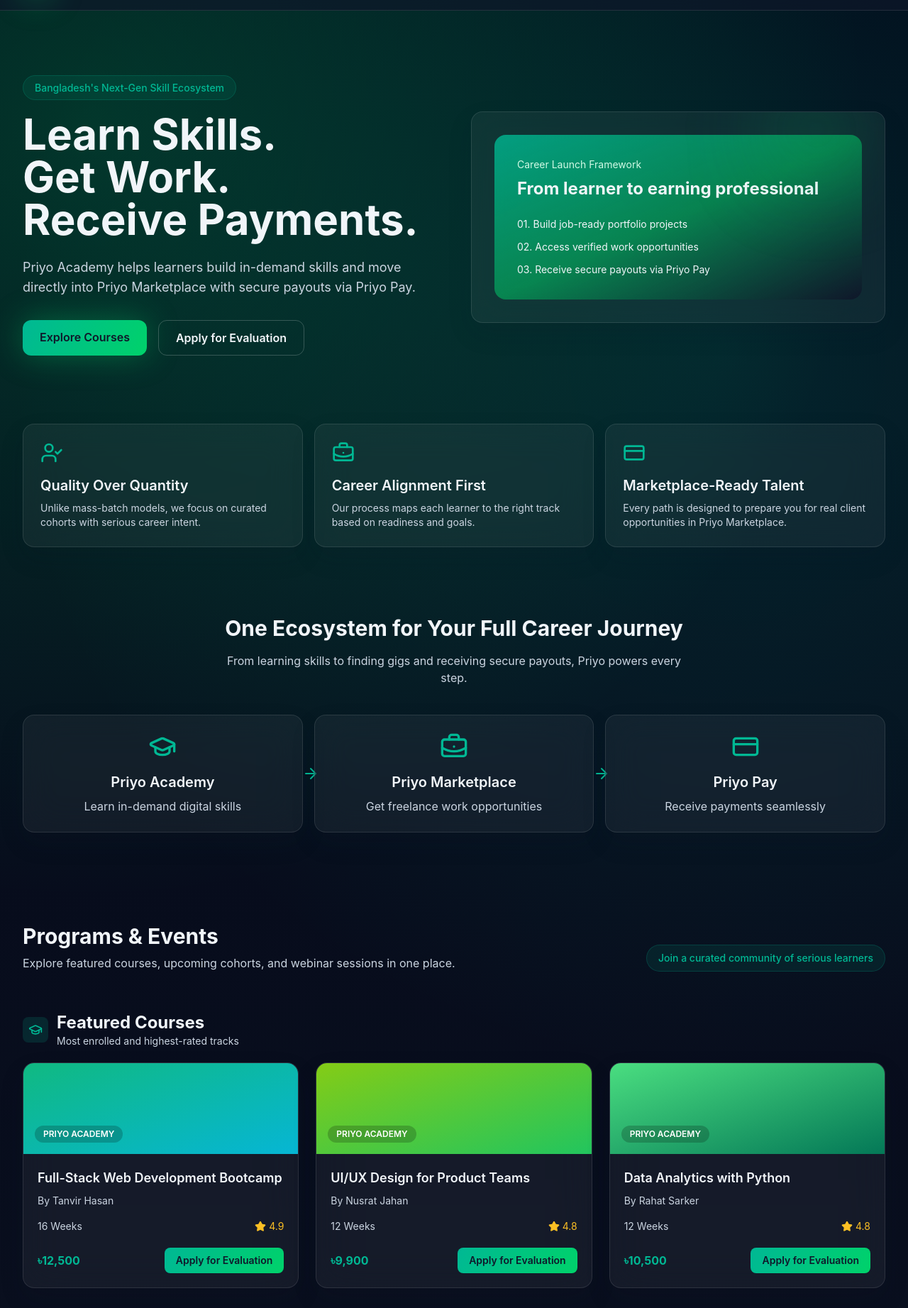
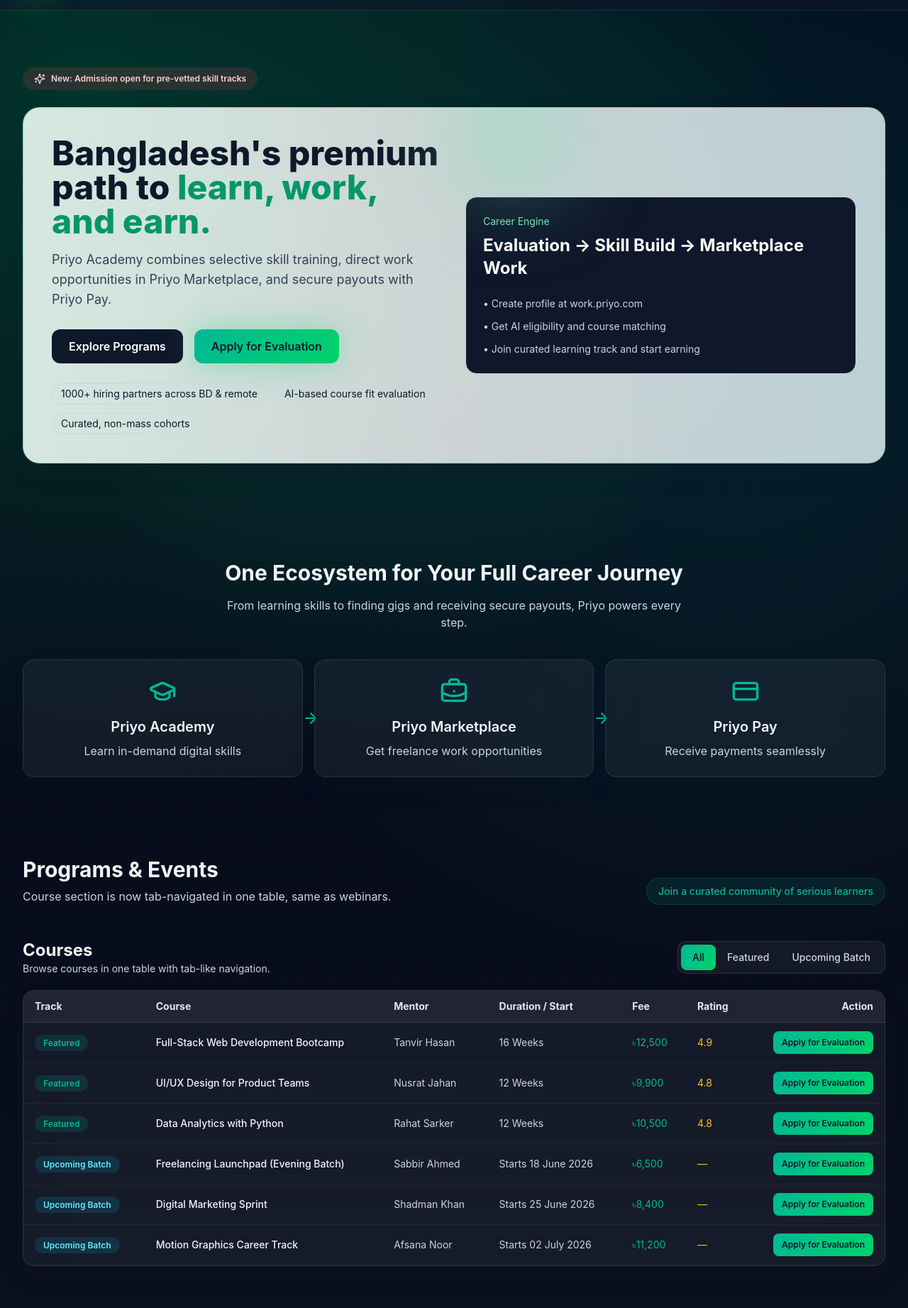
Before and after one commit to meetmdsagorkhan/priyo_academy, a Next.js app: page / in a window 1280 px wide. Shown: the part 58-1901 px from the top of the page at 71% size. Built offline with nearby package versions, Linux system fonts and the light colour scheme.

Commit message:
Modernize hero and CTA with animations and tabbed course table

```diff
--- a/app/page.tsx
+++ b/app/page.tsx
@@ -1,39 +1,29 @@
+'use client';
+
+import { motion } from 'framer-motion';
 import {
   ArrowRight,
   BadgeCheck,
   BriefcaseBusiness,
   BrainCircuit,
-  CalendarClock,
   CreditCard,
   GraduationCap,
   ShieldCheck,
-  Star,
+  Sparkles,
   UserCheck,
   Users
 } from 'lucide-react';
+import CourseShowcaseTable from '@/components/course-showcase-table';
 import ThemeToggle from '@/components/theme-toggle';
 import WebinarTable from '@/components/webinar-table';
 
-type CourseCard = {
-  title: string;
-  mentor: string;
-  schedule: string;
-  fee: string;
-  rating?: number;
-  tone: string;
-  cta: string;
-};
-
-const featuredCourses: CourseCard[] = [
-  { title: 'Full-Stack Web Development Bootcamp', mentor: 'Tanvir Hasan', schedule: '16 Weeks', fee: '৳12,500', rating: 4.9, tone: 'from-emerald-500 to-cyan-500', cta: 'Apply for Evaluation' },
-  { title: 'UI/UX Design for Product Teams', mentor: 'Nusrat Jahan', schedule: '12 Weeks', fee: '৳9,900', rating: 4.8, tone: 'from-lime-500 to-green-500', cta: 'Apply for Evaluation' },
-  { title: 'Data Analytics with Python', mentor: 'Rahat Sarker', schedule: '12 Weeks', fee: '৳10,500', rating: 4.8, tone: 'from-green-400 to-emerald-700', cta: 'Apply for Evaluation' }
-];
-
-const upcomingBatches: CourseCard[] = [
-  { title: 'Freelancing Launchpad (Evening Batch)', mentor: 'Sabbir Ahmed', schedule: 'Starts 18 June 2026', fee: '৳6,500', tone: 'from-teal-500 to-emerald-600', cta: 'Apply for Evaluation' },
-  { title: 'Digital Marketing Sprint', mentor: 'Shadman Khan', schedule: 'Starts 25 June 2026', fee: '৳8,400', tone: 'from-green-500 to-teal-500', cta: 'Apply for Evaluation' },
-  { title: 'Motion Graphics Career Track', mentor: 'Afsana Noor', schedule: 'Starts 02 July 2026', fee: '৳11,200', tone: 'from-emerald-600 to-green-500', cta: 'Apply for Evaluation' }
+const courseItems = [
+  { title: 'Full-Stack Web Development Bootcamp', mentor: 'Tanvir Hasan', duration: '16 Weeks', fee: '৳12,500', rating: 4.9, batch: 'Featured' as const, cta: 'Apply for Evaluation' },
+  { title: 'UI/UX Design for Product Teams', mentor: 'Nusrat Jahan', duration: '12 Weeks', fee: '৳9,900', rating: 4.8, batch: 'Featured' as const, cta: 'Apply for Evaluation' },
+  { title: 'Data Analytics with Python', mentor: 'Rahat Sarker', duration: '12 Weeks', fee: '৳10,500', rating: 4.8, batch: 'Featured' as const, cta: 'Apply for Evaluation' },
+  { title: 'Freelancing Launchpad (Evening Batch)', mentor: 'Sabbir Ahmed', duration: 'Starts 18 June 2026', fee: '৳6,500', batch: 'Upcoming Batch' as const, cta: 'Apply for Evaluation' },
+  { title: 'Digital Marketing Sprint', mentor: 'Shadman Khan', duration: 'Starts 25 June 2026', fee: '৳8,400', batch: 'Upcoming Batch' as const, cta: 'Apply for Evaluation' },
+  { title: 'Motion Graphics Career Track', mentor: 'Afsana Noor', duration: 'Starts 02 July 2026', fee: '৳11,200', batch: 'Upcoming Batch' as const, cta: 'Apply for Evaluation' }
 ];
 
 const webinars = [
@@ -51,12 +41,6 @@
   { feature: 'Real Projects', icon: GraduationCap },
   { feature: 'Job Placement Support', icon: BriefcaseBusiness },
   { feature: 'Secure Payment via Priyo Pay', icon: ShieldCheck }
-];
-
-const launchHighlights = [
-  { title: 'Quality Over Quantity', text: 'Unlike mass-batch models, we focus on curated cohorts with serious career intent.', icon: UserCheck },
-  { title: 'Career Alignment First', text: 'Our process maps each learner to the right track based on readiness and goals.', icon: BriefcaseBusiness },
-  { title: 'Marketplace-Ready Talent', text: 'Every path is designed to prepare you for real client opportunities in Priyo Marketplace.', icon: CreditCard }
 ];
 
 const admissionSteps = [
@@ -77,45 +61,19 @@
   }
 ];
 
-function ProgramGrid({ title, subtitle, icon: Icon, items }: { title: string; subtitle: string; icon: typeof GraduationCap; items: CourseCard[] }) {
-  return (
-    <section className="mt-14">
-      <div className="mb-5 flex items-center gap-3">
-        <span className="rounded-lg bg-brand-500/15 p-2 text-brand-500"><Icon className="h-5 w-5" /></span>
-        <div>
-          <h3 className="text-2xl font-bold">{title}</h3>
-          <p className="text-sm text-slate-300">{subtitle}</p>
-        </div>
-      </div>
-      <div className="grid gap-6 sm:grid-cols-2 lg:grid-cols-3">
-        {items.map((item) => (
-          <article key={item.title} className="glass-card overflow-hidden transition duration-300 hover:-translate-y-1 hover:shadow-glow">
-            <div className={`flex h-32 items-end bg-gradient-to-br ${item.tone} p-4`}>
-              <span className="rounded-full bg-black/20 px-3 py-1 text-xs font-semibold uppercase text-white">Priyo Academy</span>
-            </div>
-            <div className="p-5">
-              <h4 className="text-lg font-semibold">{item.title}</h4>
-              <p className="mt-2 text-sm text-slate-300">By {item.mentor}</p>
-              <div className="mt-4 flex items-center justify-between text-sm text-slate-300">
-                <span>{item.schedule}</span>
-                {item.rating ? <span className="flex items-center gap-1 text-amber-400"><Star className="h-4 w-4 fill-current" />{item.rating}</span> : <span className="text-brand-500">Open</span>}
-              </div>
-              <div className="mt-5 flex items-center justify-between">
-                <span className="text-base font-bold text-brand-500">{item.fee}</span>
-                <button className="rounded-lg bg-brand-gradient px-4 py-2 text-sm font-semibold text-slate-900">{item.cta}</button>
-              </div>
-            </div>
-          </article>
-        ))}
-      </div>
-    </section>
-  );
-}
+const container = {
+  hidden: { opacity: 0, y: 30 },
+  show: {
+    opacity: 1,
+    y: 0,
+    transition: { duration: 0.7 }
+  }
+};
 
 export default function Home() {
   return (
     <main>
-      <header className="sticky top-0 z-50 border-b border-white/10 bg-slate-900/70 backdrop-blur-2xl">
+      <header className="sticky top-0 z-50 border-b border-white/10 bg-slate-900/60 backdrop-blur-2xl">
         <div className="section-shell flex items-center justify-between py-4">
           <div className="flex items-center gap-3">
             <div className="h-10 w-10 rounded-xl bg-brand-gradient shadow-glow" />
@@ -134,74 +92,75 @@
         </div>
       </header>
 
-      <section className="section-shell py-16 md:py-24">
-        <div className="grid items-center gap-12 lg:grid-cols-2">
-          <div className="fade-up">
-            <span className="stat-badge">Bangladesh&apos;s Next-Gen Skill Ecosystem</span>
-            <h1 className="mt-6 text-4xl font-bold leading-tight sm:text-5xl md:text-6xl">Learn Skills. <br />Get Work. <br />Receive Payments.</h1>
-            <p className="mt-6 max-w-xl text-lg text-slate-300">Priyo Academy helps learners build in-demand skills and move directly into Priyo Marketplace with secure payouts via Priyo Pay.</p>
-            <div className="mt-8 flex flex-wrap gap-4">
-              <a href="#courses" className="rounded-xl bg-brand-gradient px-6 py-3 font-semibold text-slate-900 shadow-glow">Explore Courses</a>
-              <a href="#admission" className="rounded-xl border border-white/20 px-6 py-3 font-semibold hover:border-brand-500">Apply for Evaluation</a>
+      <section className="section-shell py-14 md:py-20">
+        <motion.div
+          initial={{ opacity: 0, y: 24 }}
+          animate={{ opacity: 1, y: 0 }}
+          transition={{ duration: 0.7 }}
+          className="mb-6 inline-flex items-center gap-2 rounded-full bg-rose-500/15 px-4 py-2 text-xs font-semibold text-rose-200"
+        >
+          <Sparkles className="h-4 w-4" />
+          New: Admission open for pre-vetted skill tracks
+        </motion.div>
+
+        <motion.div variants={container} initial="hidden" animate="show" className="relative overflow-hidden rounded-3xl border border-emerald-500/30 bg-gradient-to-r from-emerald-50/90 via-white/80 to-cyan-50/80 p-6 text-slate-900 shadow-soft md:p-10">
+          <div className="absolute -top-10 left-1/2 h-40 w-40 rounded-full bg-emerald-300/40 blur-3xl" />
+          <div className="grid items-center gap-8 lg:grid-cols-2">
+            <div>
+              <h1 className="text-4xl font-extrabold leading-tight sm:text-5xl">Bangladesh&apos;s premium path to <span className="text-emerald-600">learn, work, and earn.</span></h1>
+              <p className="mt-4 max-w-xl text-base text-slate-700 sm:text-lg">Priyo Academy combines selective skill training, direct work opportunities in Priyo Marketplace, and secure payouts with Priyo Pay.</p>
+              <div className="mt-7 flex flex-wrap gap-4">
+                <a href="#courses" className="rounded-xl bg-slate-900 px-6 py-3 font-semibold text-white transition hover:-translate-y-0.5">Explore Programs</a>
+                <a href="#admission" className="rounded-xl bg-brand-gradient px-6 py-3 font-semibold text-slate-900 shadow-glow">Apply for Evaluation</a>
+              </div>
+              <div className="mt-7 flex flex-wrap gap-3 text-xs sm:text-sm">
+                {['1000+ hiring partners across BD & remote', 'AI-based course fit evaluation', 'Curated, non-mass cohorts'].map((item) => (
+                  <span key={item} className="rounded-full border border-slate-300 px-3 py-1">{item}</span>
+                ))}
+              </div>
             </div>
-          </div>
-          <div className="glass-card relative overflow-hidden p-8">
-            <div className="absolute -top-10 right-8 h-32 w-32 rounded-full bg-brand-600/25 blur-3xl" />
-            <div className="rounded-2xl bg-gradient-to-br from-brand-500/80 via-brand-600/50 to-slate-900 p-8">
-              <p className="text-sm text-emerald-100">Career Launch Framework</p>
-              <h3 className="mt-2 text-2xl font-bold">From learner to earning professional</h3>
-              <div className="mt-6 space-y-3 text-sm text-slate-100">
-                <p>01. Build job-ready portfolio projects</p>
-                <p>02. Access verified work opportunities</p>
-                <p>03. Receive secure payouts via Priyo Pay</p>
+            <div className="rounded-2xl border border-slate-300 bg-slate-900 p-6 text-white">
+              <p className="text-sm text-emerald-300">Career Engine</p>
+              <h3 className="mt-2 text-2xl font-bold">Evaluation → Skill Build → Marketplace Work</h3>
+              <div className="mt-6 space-y-3 text-sm text-slate-300">
+                <p>• Create profile at work.priyo.com</p>
+                <p>• Get AI eligibility and course matching</p>
+                <p>• Join curated learning track and start earning</p>
               </div>
             </div>
           </div>
-        </div>
+        </motion.div>
       </section>
 
-      <section className="section-shell pb-8">
-        <div className="grid gap-4 md:grid-cols-3">
-          {launchHighlights.map(({ title, text, icon: Icon }) => (
-            <article key={title} className="glass-card p-6">
-              <Icon className="h-8 w-8 text-brand-500" />
-              <h3 className="mt-4 text-xl font-semibold">{title}</h3>
-              <p className="mt-2 text-sm text-slate-300">{text}</p>
-            </article>
-          ))}
-        </div>
-      </section>
-
-      <section id="ecosystem" className="section-shell py-16">
+      <motion.section id="ecosystem" className="section-shell py-14" initial={{ opacity: 0, y: 30 }} whileInView={{ opacity: 1, y: 0 }} viewport={{ once: true }} transition={{ duration: 0.6 }}>
         <h2 className="text-center text-3xl font-bold">One Ecosystem for Your Full Career Journey</h2>
         <p className="mx-auto mt-4 max-w-2xl text-center text-slate-300">From learning skills to finding gigs and receiving secure payouts, Priyo powers every step.</p>
         <div className="mt-10 grid gap-4 md:grid-cols-3">
           {[{ title: 'Priyo Academy', desc: 'Learn in-demand digital skills', icon: GraduationCap }, { title: 'Priyo Marketplace', desc: 'Get freelance work opportunities', icon: BriefcaseBusiness }, { title: 'Priyo Pay', desc: 'Receive payments seamlessly', icon: CreditCard }].map((item, i) => (
-            <article key={item.title} className="glass-card relative p-6 text-center">
+            <motion.article key={item.title} whileHover={{ y: -6 }} className="glass-card relative p-6 text-center">
               <item.icon className="mx-auto h-10 w-10 text-brand-500" />
               <h3 className="mt-4 text-xl font-semibold">{item.title}</h3>
               <p className="mt-2 text-slate-300">{item.desc}</p>
               {i < 2 && <ArrowRight className="absolute -right-6 top-1/2 hidden h-6 w-6 -translate-y-1/2 text-brand-500 md:block" />}
-            </article>
+            </motion.article>
           ))}
         </div>
-      </section>
+      </motion.section>
 
-      <section id="courses" className="section-shell py-16">
+      <motion.section id="courses" className="section-shell py-14" initial={{ opacity: 0, y: 30 }} whileInView={{ opacity: 1, y: 0 }} viewport={{ once: true }} transition={{ duration: 0.6 }}>
         <div className="flex flex-wrap items-end justify-between gap-4">
           <div>
             <h2 className="text-3xl font-bold">Programs & Events</h2>
-            <p className="mt-2 text-slate-300">Explore featured courses, upcoming cohorts, and webinar sessions in one place.</p>
+            <p className="mt-2 text-slate-300">Course section is now tab-navigated in one table, same as webinars.</p>
           </div>
           <div className="stat-badge">Join a curated community of serious learners</div>
         </div>
 
-        <ProgramGrid title="Featured Courses" subtitle="Most enrolled and highest-rated tracks" icon={GraduationCap} items={featuredCourses} />
-        <ProgramGrid title="Upcoming Batches" subtitle="New intakes opening soon" icon={CalendarClock} items={upcomingBatches} />
+        <CourseShowcaseTable items={courseItems} />
         <WebinarTable items={webinars} />
-      </section>
+      </motion.section>
 
-      <section id="admission" className="section-shell py-16">
+      <motion.section id="admission" className="section-shell py-16" initial={{ opacity: 0, y: 30 }} whileInView={{ opacity: 1, y: 0 }} viewport={{ once: true }} transition={{ duration: 0.6 }}>
         <div className="glass-card p-8 md:p-10">
           <p className="text-sm font-semibold uppercase tracking-wide text-brand-500">Application-Based Enrollment Process</p>
           <h2 className="mt-3 text-3xl font-bold sm:text-4xl">Your Journey Starts with Evaluation, Not Payment.</h2>
@@ -209,14 +168,14 @@
 
           <div className="mt-8 grid gap-5 md:grid-cols-3">
             {admissionSteps.map(({ title, text, icon: Icon }, index) => (
-              <article key={title} className="rounded-2xl border border-white/10 bg-white/5 p-5">
+              <motion.article key={title} whileHover={{ y: -5 }} className="rounded-2xl border border-white/10 bg-white/5 p-5">
                 <div className="flex items-center gap-3">
                   <span className="rounded-full bg-brand-500/15 p-2 text-brand-500"><Icon className="h-5 w-5" /></span>
                   <p className="text-sm font-semibold text-brand-500">Step {index + 1}</p>
                 </div>
                 <h3 className="mt-3 text-xl font-semibold">{title}</h3>
                 <p className="mt-2 text-sm text-slate-300">{text}</p>
-              </article>
+              </motion.article>
             ))}
           </div>
 
@@ -225,13 +184,13 @@
             <a href="#courses" className="rounded-xl border border-white/20 px-6 py-3 font-semibold hover:border-brand-500">Apply for Course Evaluation</a>
           </div>
         </div>
-      </section>
+      </motion.section>
 
       <section id="why-priyo" className="section-shell py-16">
         <h2 className="text-center text-3xl font-bold">Why Choose Priyo Academy</h2>
         <div className="mt-10 grid gap-4 sm:grid-cols-2 lg:grid-cols-5">
           {features.map(({ feature, icon: Icon }) => (
-            <article key={feature} className="glass-card p-5 text-center">
+            <article key={feature} className="glass-card p-5 text-center transition hover:-translate-y-1">
               <Icon className="mx-auto h-8 w-8 text-brand-500" />
               <p className="mt-3 text-sm font-medium">{feature}</p>
             </article>
@@ -239,14 +198,18 @@
         </div>
       </section>
 
-      <section id="cta" className="section-shell py-20">
-        <div className="rounded-3xl bg-brand-gradient px-8 py-14 text-center text-slate-900 shadow-glow">
+      <motion.section id="cta" className="section-shell py-20" initial={{ opacity: 0, scale: 0.98 }} whileInView={{ opacity: 1, scale: 1 }} viewport={{ once: true }} transition={{ duration: 0.6 }}>
+        <div className="relative overflow-hidden rounded-3xl border border-emerald-300/40 bg-gradient-to-r from-emerald-300 via-green-300 to-cyan-300 px-8 py-14 text-center text-slate-900 shadow-glow">
+          <div className="absolute -right-10 -top-10 h-40 w-40 rounded-full bg-white/40 blur-3xl" />
           <p className="text-sm font-semibold uppercase tracking-wide">Selective Admission. Serious Learners Only.</p>
-          <h2 className="mt-3 text-4xl font-bold">We Don&apos;t Sell Courses. We Build Talent.</h2>
-          <p className="mx-auto mt-4 max-w-2xl text-slate-800">Join a curated community of goal-driven learners and apply to be evaluated for the right learning path.</p>
-          <button className="mt-8 rounded-xl bg-slate-950 px-8 py-3 font-semibold text-white">Apply for Evaluation</button>
+          <h2 className="mt-3 text-4xl font-extrabold">Apply Now to Join Priyo&apos;s Curated Talent Pipeline</h2>
+          <p className="mx-auto mt-4 max-w-2xl text-slate-800">Get matched by AI, placed into the right cohort, and move from learning to earning with marketplace access.</p>
+          <div className="mt-8 flex flex-wrap items-center justify-center gap-4">
+            <a href="https://work.priyo.com" className="rounded-xl bg-slate-950 px-8 py-3 font-semibold text-white">Create Marketplace Profile</a>
+            <a href="#admission" className="rounded-xl border border-slate-900/20 bg-white/70 px-8 py-3 font-semibold">Apply for Evaluation</a>
+          </div>
         </div>
-      </section>
+      </motion.section>
 
       <footer className="border-t border-brand-500/20 bg-black/40">
         <div className="section-shell grid gap-8 py-12 md:grid-cols-5">
--- /dev/null
+++ b/components/course-showcase-table.tsx
@@ -0,0 +1,87 @@
+'use client';
+
+import { useMemo, useState } from 'react';
+
+type CourseItem = {
+  title: string;
+  mentor: string;
+  duration: string;
+  fee: string;
+  rating?: number;
+  batch: 'Featured' | 'Upcoming Batch';
+  cta: string;
+};
+
+export default function CourseShowcaseTable({ items }: { items: CourseItem[] }) {
+  const [filter, setFilter] = useState<'All' | 'Featured' | 'Upcoming Batch'>('All');
+
+  const filtered = useMemo(() => {
+    if (filter === 'All') return items;
+    return items.filter((item) => item.batch === filter);
+  }, [filter, items]);
+
+  return (
+    <section className="mt-12">
+      <div className="mb-5 flex flex-wrap items-center justify-between gap-3">
+        <div>
+          <h3 className="text-2xl font-bold">Courses</h3>
+          <p className="text-sm text-slate-300">Browse courses in one table with tab-like navigation.</p>
+        </div>
+        <div className="inline-flex rounded-xl border border-white/10 bg-white/5 p-1">
+          {(['All', 'Featured', 'Upcoming Batch'] as const).map((tab) => (
+            <button
+              key={tab}
+              onClick={() => setFilter(tab)}
+              className={`rounded-lg px-4 py-2 text-sm font-medium transition ${
+                filter === tab ? 'bg-brand-gradient text-slate-900' : 'text-slate-300 hover:text-white'
+              }`}
+            >
+              {tab}
+            </button>
+          ))}
+        </div>
+      </div>
+
+      <div className="glass-card overflow-x-auto">
+        <table className="min-w-full text-left text-sm">
+          <thead className="border-b border-white/10 bg-white/5 text-slate-200">
+            <tr>
+              <th className="px-4 py-3">Track</th>
+              <th className="px-4 py-3">Course</th>
+              <th className="px-4 py-3">Mentor</th>
+              <th className="px-4 py-3">Duration / Start</th>
+              <th className="px-4 py-3">Fee</th>
+              <th className="px-4 py-3">Rating</th>
+              <th className="px-4 py-3 text-right">Action</th>
+            </tr>
+          </thead>
+          <tbody>
+            {filtered.map((item) => (
+              <tr key={item.title} className="border-b border-white/5">
+                <td className="px-4 py-3">
+                  <span
+                    className={`rounded-full px-3 py-1 text-xs font-semibold ${
+                      item.batch === 'Featured' ? 'bg-brand-500/15 text-brand-500' : 'bg-cyan-500/15 text-cyan-300'
+                    }`}
+                  >
+                    {item.batch}
+                  </span>
+                </td>
+                <td className="px-4 py-3 font-medium text-slate-100">{item.title}</td>
+                <td className="px-4 py-3 text-slate-300">{item.mentor}</td>
+                <td className="px-4 py-3 text-slate-300">{item.duration}</td>
+                <td className="px-4 py-3 text-brand-500">{item.fee}</td>
+                <td className="px-4 py-3 text-amber-400">{item.rating ?? '—'}</td>
+                <td className="px-4 py-3 text-right">
+                  <button className="rounded-lg bg-brand-gradient px-3 py-2 text-xs font-semibold text-slate-900">
+                    {item.cta}
+                  </button>
+                </td>
+              </tr>
+            ))}
+          </tbody>
+        </table>
+      </div>
+    </section>
+  );
+}
```
Also changed, not shown: package.json (+7 -6 lines), 1 other file (tests, documents, lock files or other folders).
